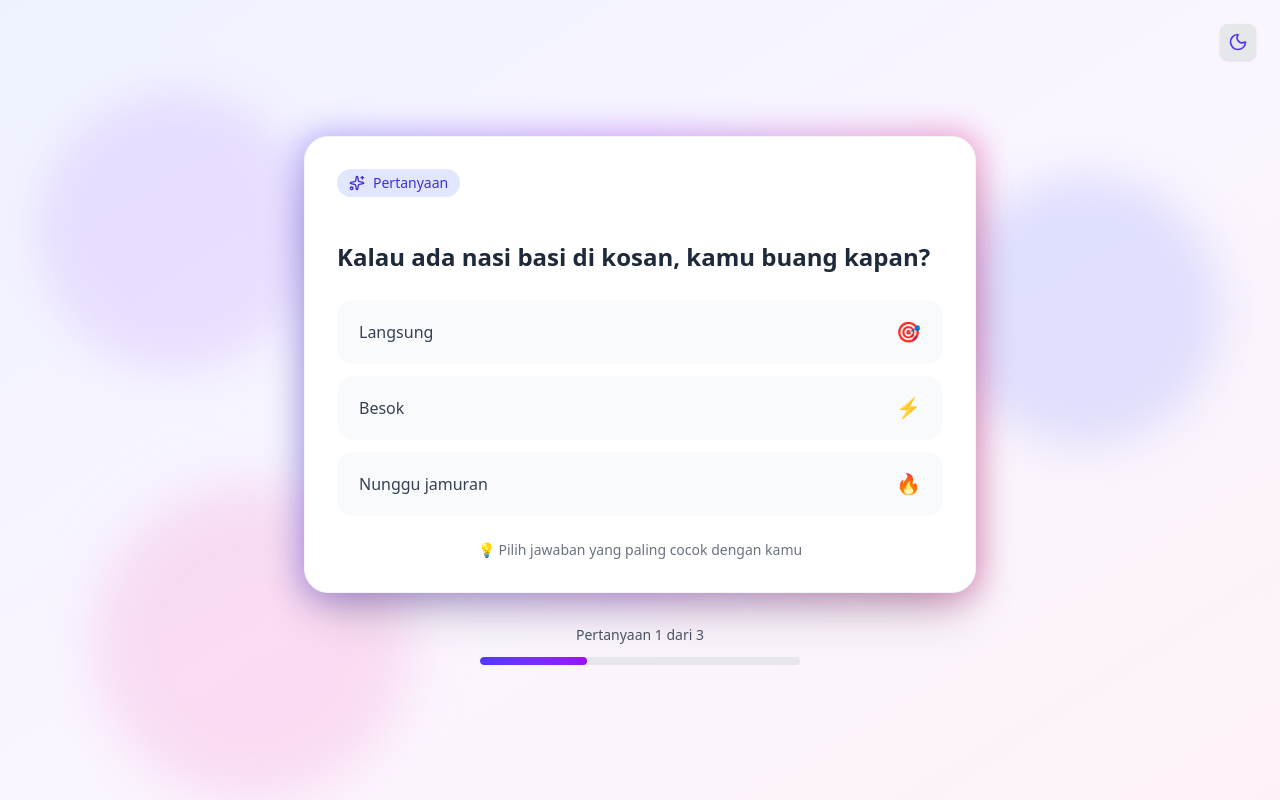
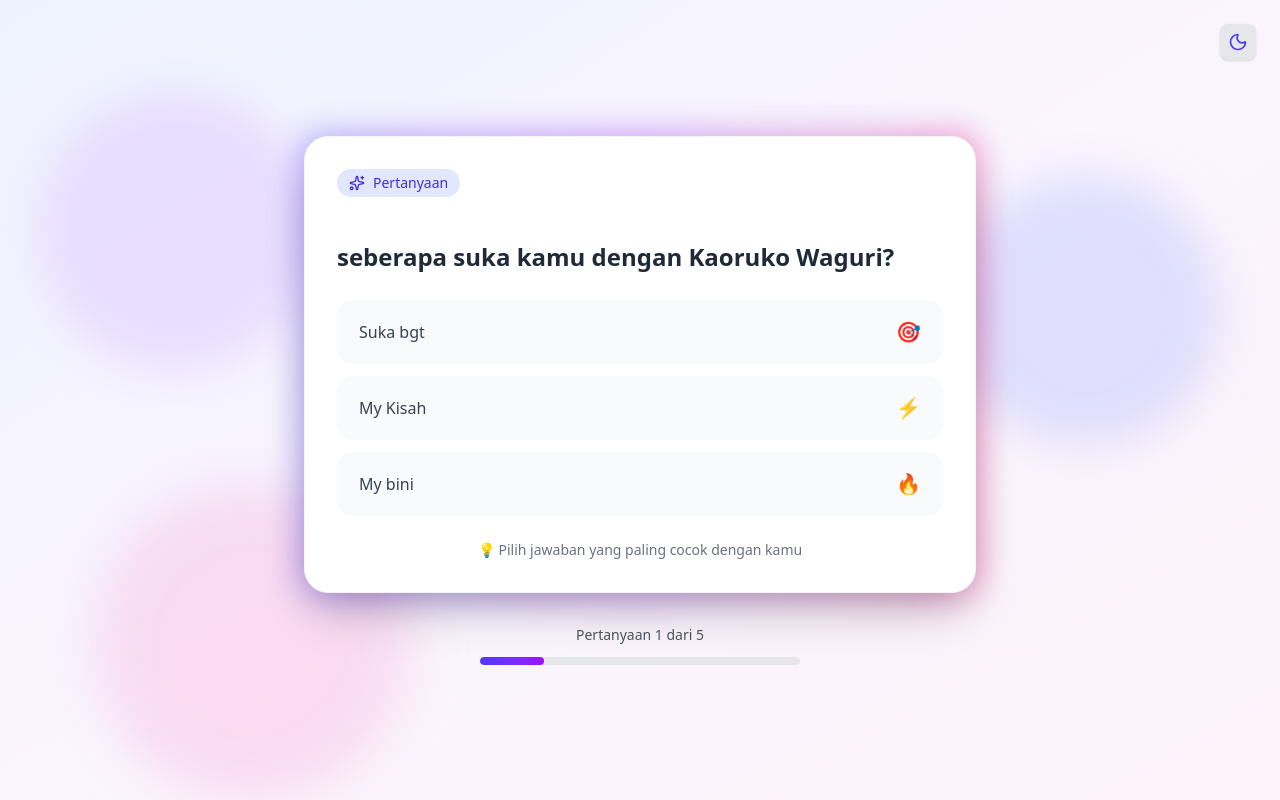
Before and after one commit to Ftih07/karbit-checker, a Next.js app: page /quiz in a window 1280 px wide. Built offline with nearby package versions, Linux system fonts and the light colour scheme.

Commit message:
Fix error production

```diff
--- a/app/quiz/page.tsx
+++ b/app/quiz/page.tsx
@@ -9,21 +9,35 @@ import { Trophy, ChevronRight } from "lucide-react";
 const questions = [
   {
     id: 1,
-    text: "Kalau ada nasi basi di kosan, kamu buang kapan?",
-    options: ["Langsung", "Besok", "Nunggu jamuran"],
+    text: "seberapa suka kamu dengan Kaoruko Waguri?",
+    options: ["Suka bgt", "My Kisah", "My bini"],
   },
   {
     id: 2,
-    text: "Pilih lauk darurat:",
-    options: ["Indomie", "Kerupuk", "Nasi sama nasi"],
+    text: "INGAT Darah keturunan karbit akan mengalir pada anak cucunya!",
+    options: ["Yaya saya setuju", "bawakdahelwak", "womp womp"],
   },
   {
     id: 3,
-    text: "Kalau hujan deras, kamu:",
+    text: "Berapa jumlah Waifu/husbumu sekarang?",
+    options: ["1", "3", "Infinity"],
+  },
+  {
+    id: 4,
+    text: "Siapa seiyuu (pengisi suara) dari karakter favoritmu?",
     options: [
-      "Tetep keluar",
-      "Nunggu reda",
-      "Pakai kantong plastik jadi jas hujan",
+      "Gak tau, yg penting cakep/keren",
+      "Langsung cek Gugel",
+      "Hafal sampe tanggal lahirnya",
+    ],
+  },
+  {
+    id: 5,
+    text: "Deadline tugas numpuk VS Episode baru rilis. Pilih mana?",
+    options: [
+      "Jelas tugas lah, masa depan nih",
+      "Nonton dulu bentar, abis itu nugas (tapi ketiduran)",
+      "Waifu/Husbu adalah masa depanku",
     ],
   },
 ];
@@ -109,7 +123,11 @@ export default function QuizPage() {
       </div>
 
       {/* Content */}
-      <div className={`relative z-10 w-full max-w-2xl transition-all duration-300 ${isAnimating ? 'scale-95 opacity-50' : 'scale-100 opacity-100'}`}>
+      <div
+        className={`relative z-10 w-full max-w-2xl transition-all duration-300 ${
+          isAnimating ? "scale-95 opacity-50" : "scale-100 opacity-100"
+        }`}
+      >
         <QuestionCard
           question={questions[step].text}
           options={questions[step].options}
```
